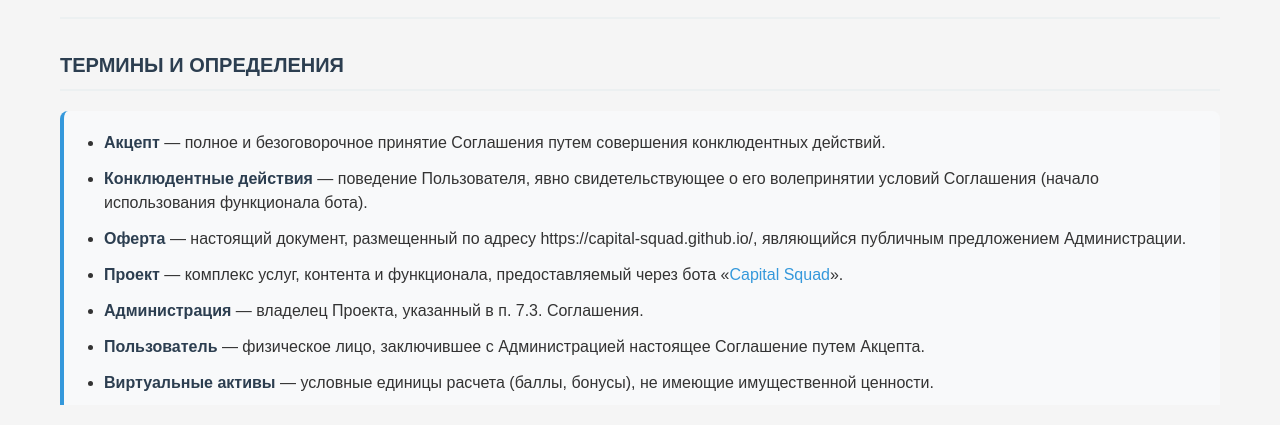
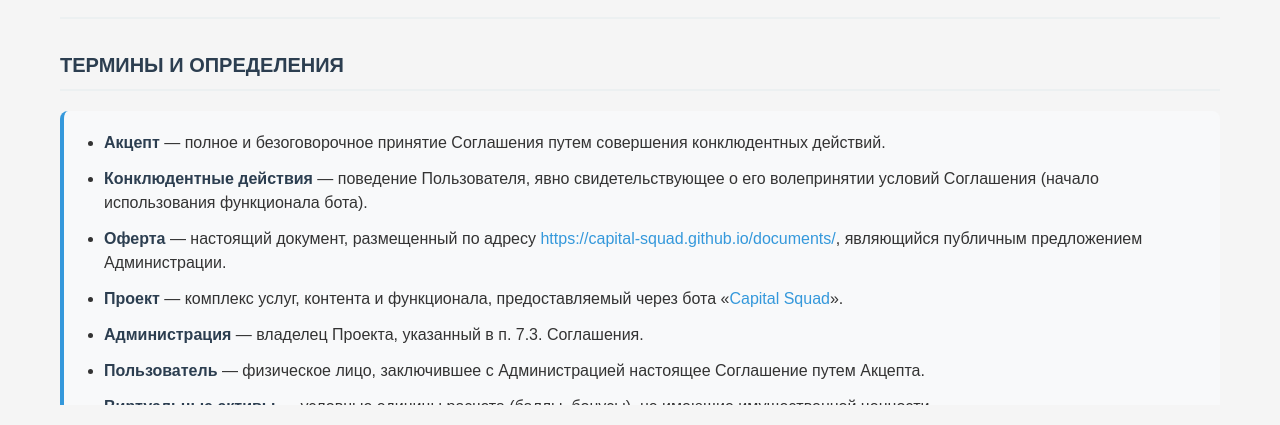
Before and after one commit to capital-squad/documents, a plain HTML site: page index.html in a window 1280 px wide. Shown: the part 379-804 px from the top of the page. Drawn offline with Linux system fonts and the light colour scheme.

Commit message:
Update index.html

```diff
--- a/index.html
+++ b/index.html
@@ -291,7 +291,7 @@
                 <ul>
                     <li><strong>Акцепт</strong> — полное и безоговорочное принятие Соглашения путем совершения конклюдентных действий.</li>
                     <li><strong>Конклюдентные действия</strong> — поведение Пользователя, явно свидетельствующее о его волепринятии условий Соглашения (начало использования функционала бота).</li>
-                    <li><strong>Оферта</strong> — настоящий документ, размещенный по адресу https://capital-squad.github.io/, являющийся публичным предложением Администрации.</li>
+                    <li><strong>Оферта</strong> — настоящий документ, размещенный по адресу <a href="https://capital-squad.github.io/documents/">https://capital-squad.github.io/documents/</a>, являющийся публичным предложением Администрации.</li>
                     <li><strong>Проект</strong> — комплекс услуг, контента и функционала, предоставляемый через бота «<a href="https://vk.ru/capitalsquad">Capital Squad</a>».</li>
                     <li><strong>Администрация</strong> — владелец Проекта, указанный в п. 7.3. Соглашения.</li>
                     <li><strong>Пользователь</strong> — физическое лицо, заключившее с Администрацией настоящее Соглашение путем Акцепта.</li>
```
